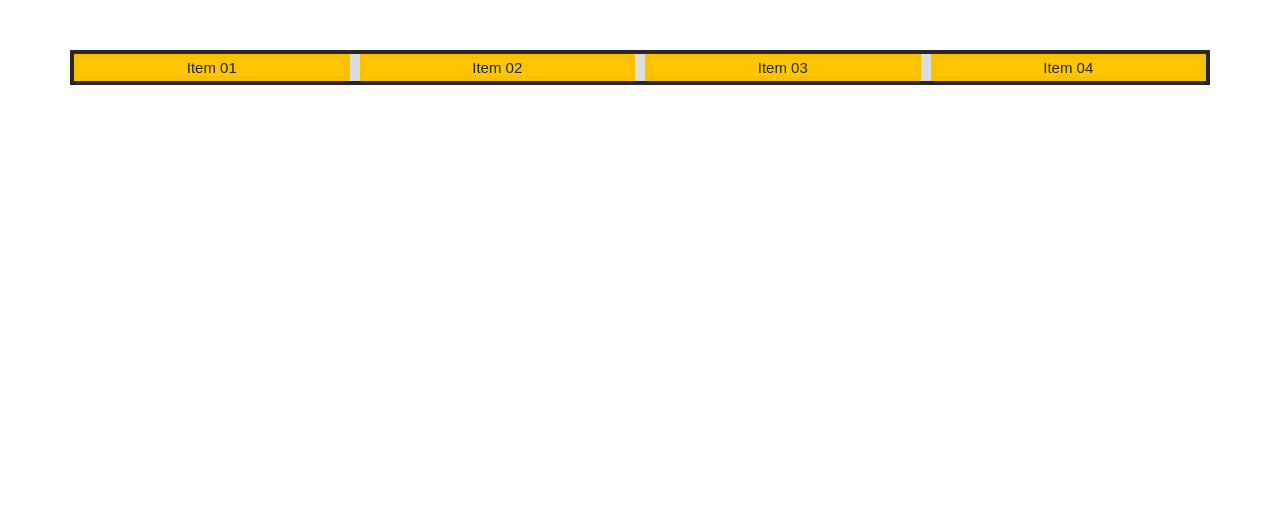
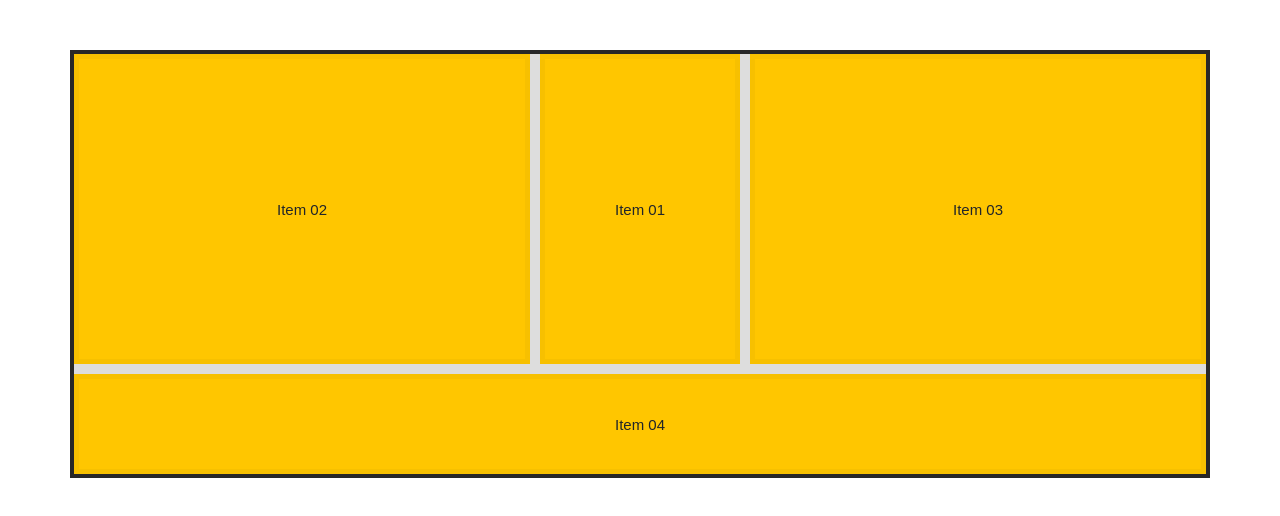
Before and after one commit to itkilleddave/react-thinking-in-react, a React (Create React App) app: page / in a window 1280 px wide. Shown: the top 516 px of the page. Built offline with nearby package versions, Linux system fonts and the light colour scheme.

Commit message:
grid template areas

```diff
--- a/src/App/CssGrid/1.css
+++ b/src/App/CssGrid/1.css
@@ -1,20 +1,44 @@
 .container {
 	display: grid;
 	grid-gap: 10px;
-/*	grid-template-columns: repeat(5, 1fr);
-	grid-template-rows: repeat(5, 1fr);*/
-/*	grid-template-columns: repeat(5, 1fr 2fr);
-	grid-template-rows: repeat(10, 50px);*/
-	grid-template-columns: repeat(auto-fit, minmax(80px, 1fr));
-
+	grid-template-columns: 1fr 200px 1fr;
+	grid-template-rows: 150px 150px 100px;
+	grid-template-areas:
+		"sidebar-1 content sidebar-2"
+		"sidebar-1 content sidebar-2"
+		"footer footer footer"
+		;
+/*	grid-template-columns: repeat(auto-fit, minmax(80px, 1fr));
+*/
 
 }
 .item {
 	font-size: 15px;
 }
+.item1 {
+	grid-area: content;
+}
+.item2 {
+	grid-area: sidebar-1;
+}
+.item3{
+	grid-area: sidebar-2;
+}
 .item4 {
-/*	grid-column-end: -1;*/
+	grid-area: footer;
 }
+
+/*@media (max-width: 700px) {
+
+	.container {
+		background-color: red;
+		grid-template-areas:
+			"sidebar-1 content content"
+			"sidebar-1 content content"
+			"footer footer footer"
+			;
+	}
+}*/
 /*
 .item1 {
 	grid-column: 3 / 5;
```
